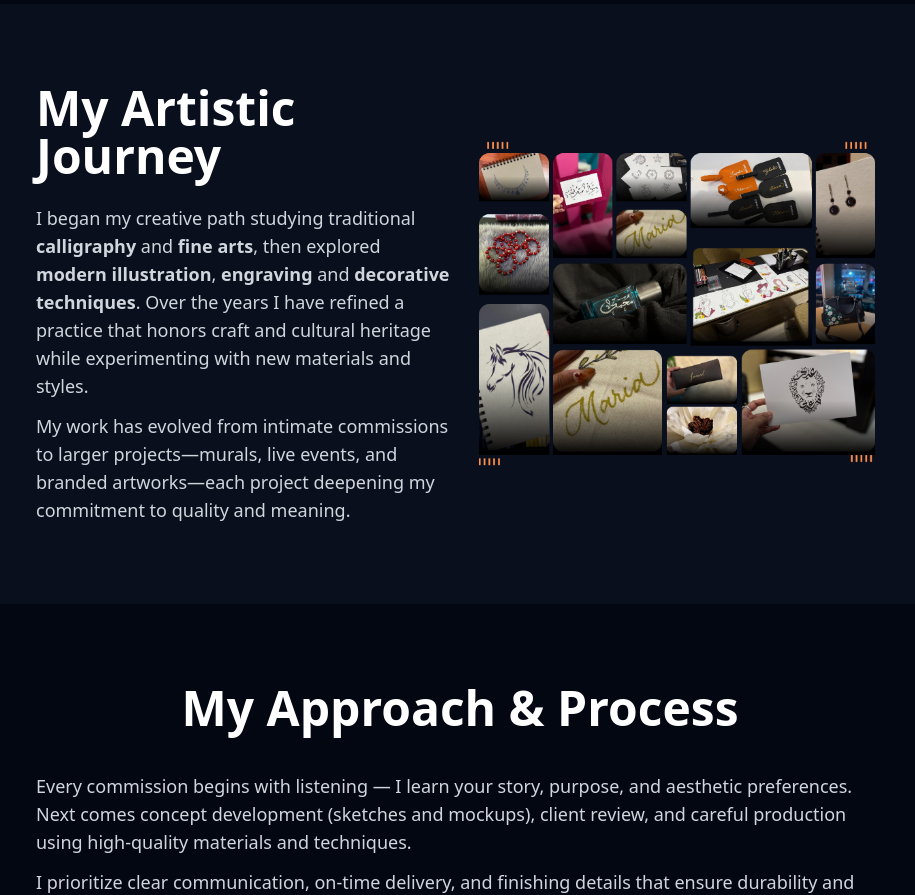
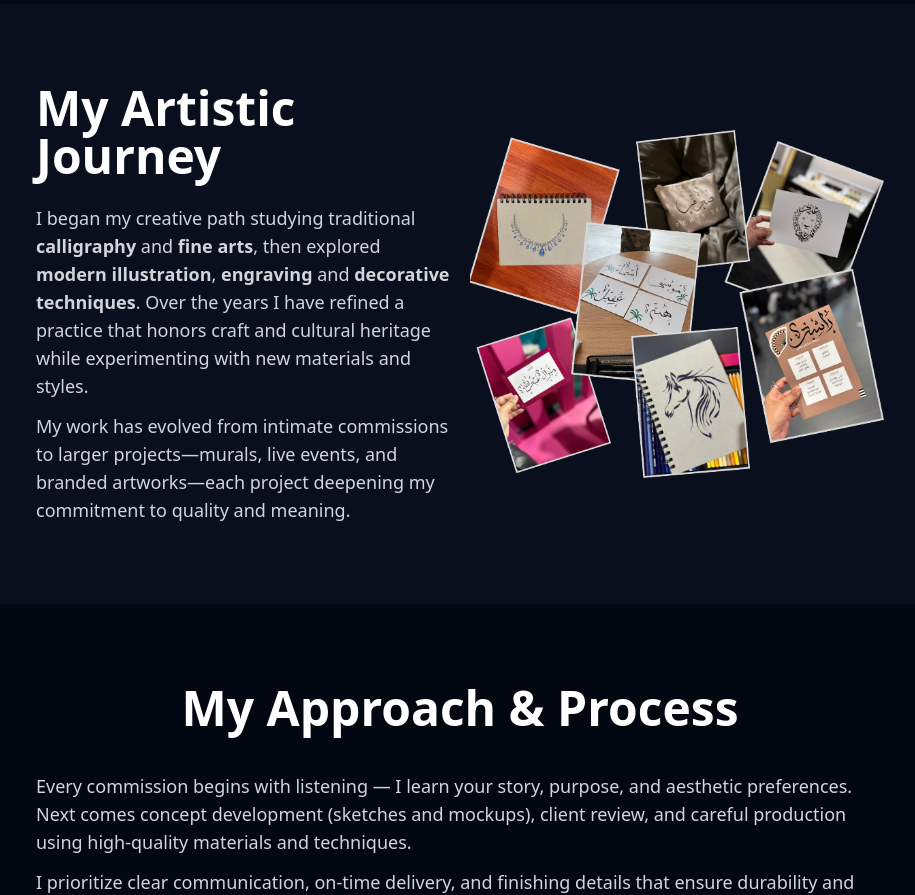
Before and after one commit to AnsarNisarShaikh/sadafartsgraphy-website, a Next.js app: page /about in a window 1280 px wide. Shown: the part 1320-2215 px from the top of the page, without its empty margins (180-1095 px from the left). Built offline with nearby package versions, Linux system fonts and the light colour scheme; no server answers; a web font is replaced by a local one.

Commit message:
changed about page image

```diff
--- a/app/about/page.js
+++ b/app/about/page.js
@@ -18,7 +18,7 @@ export const metadata = {
 function page() {
     return (
         <div className="overflow-x-hidden sm:min-h-screen bg-gray-950 text-white">
-            <section className='myContainer mt-12 sm:mt-20 max-w-4xl'>
+            <section className='myContainer mt-12 sm:mt-20 max-w-5xl'>
                 <h2 className="text-3xl text-center pt-10 sm:text-5xl font-bold mb-6 text-white">
                     About me
                 </h2>
@@ -58,8 +58,8 @@ function page() {
 
             </section>
             <section className='bg-gray-900/50 py-4 sm:py-8 '>
-                <div className="myContainer my-6 sm:my-12 max-w-4xl grid lg:grid-cols-2 gap-5 items-center">
-                    <div className={`space-y-6 `}>
+                <div className="myContainer my-6 sm:my-12 max-w-4xl grid grid-cols-1 sm:grid-cols-2 gap-5 items-center">
+                    <div className={`space-y-6  `}>
                         <h2 className="text-3xl sm:text-5xl text-white font-bold">
                             My Artistic Journey
                         </h2>
@@ -77,11 +77,11 @@ function page() {
                     <div className={`relative `}>
                         <div className="relative">
                             <img
-                                src="/images/about-bottom.png"
+                                src="/images/new-about-bottom.png"
                                 alt="about"
 
 
-                                className="w-full h-auto object-cover "
+                                className="w-full h-auto "
                             />
                             {/* rounded-2xl shadow-2xl */}
                             {/* <div className="absolute -bottom-4 -right-4 w-24 h-24 bg-gradient-to-r from-purple-500 to-pink-500 rounded-2xl blur-xl opacity-50"></div> */}
```
Also changed, not shown: public/images/new-about-bottom.png (added).
